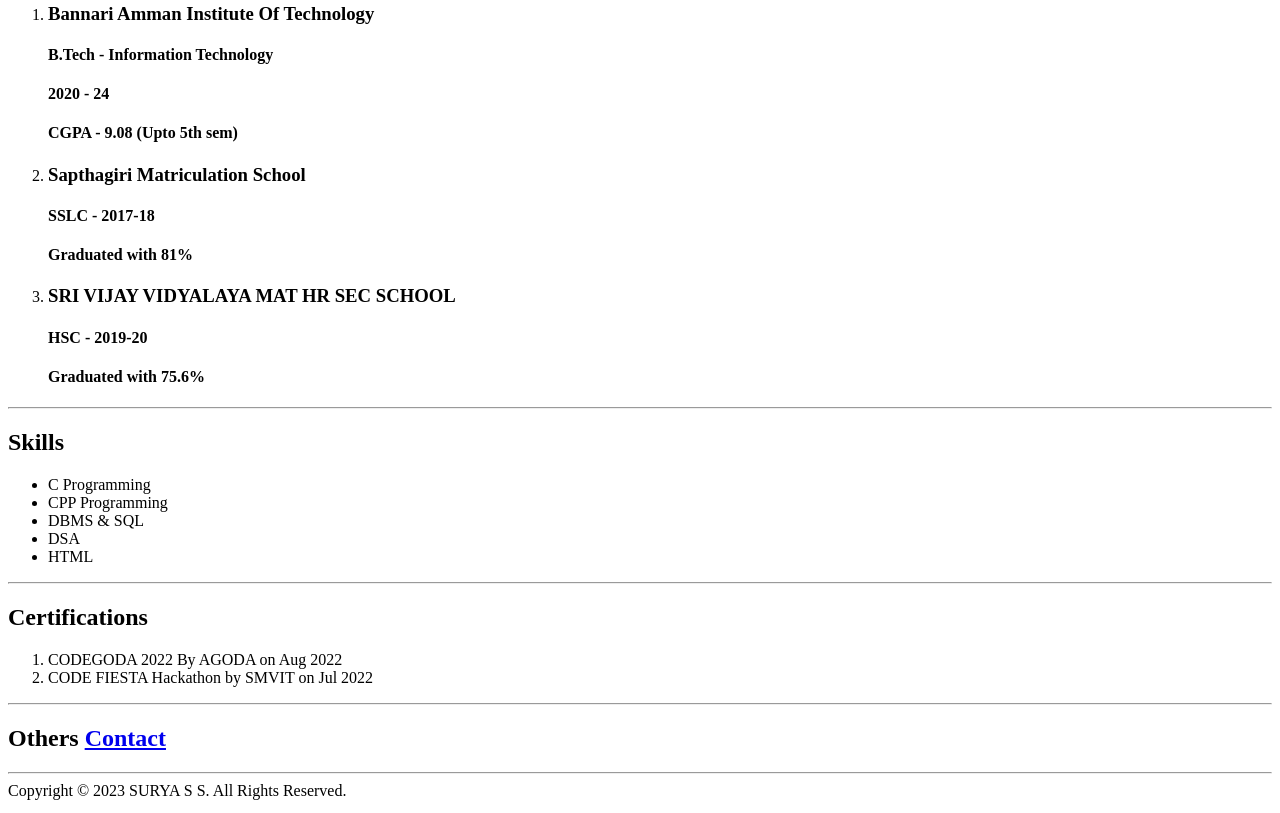
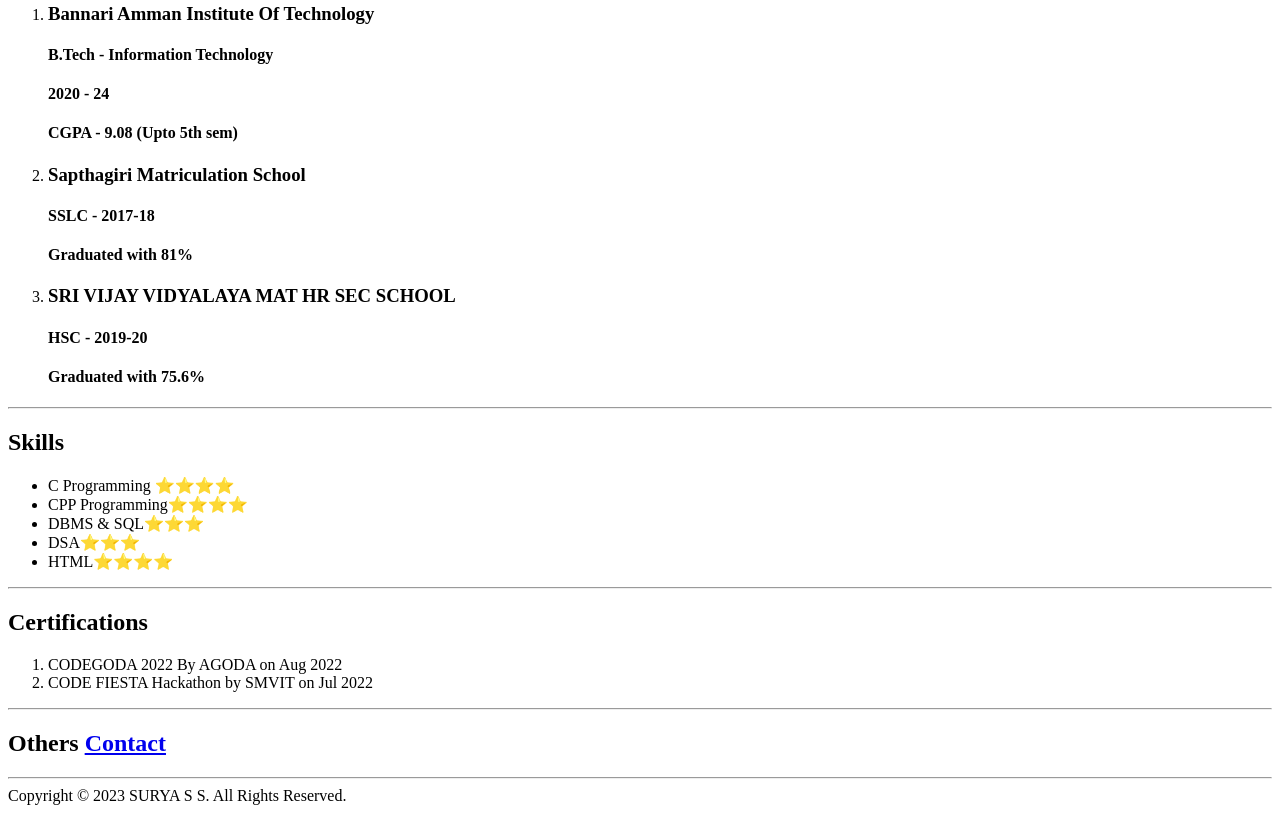
Before and after one commit to Surya-1512/My-Resume, a plain HTML site: page index.html in a window 1280 px wide. Shown: the part 641-1454 px from the top of the page. Drawn offline with Linux system fonts and the light colour scheme.

Commit message:
Add files via upload

```diff
--- a/index.html
+++ b/index.html
@@ -47,11 +47,11 @@
     <hr>
     <h2>Skills</h2>
     <ul>
-        <li>C Programming</li>
-        <li> CPP Programming</li>
-        <li>DBMS & SQL</li>
-        <li>DSA</li>
-        <li>HTML</li>
+        <li>C Programming ⭐️⭐️⭐️⭐️</li>
+        <li> CPP Programming⭐️⭐️⭐️⭐️</li>
+        <li>DBMS & SQL⭐️⭐️⭐️</li>
+        <li>DSA⭐️⭐️⭐️</li>
+        <li>HTML⭐️⭐️⭐️⭐️</li>
     </ul>
     <hr>
     <h2>Certifications</h2>
```
Also changed, not shown: contact.html (line endings or trailing spaces).
